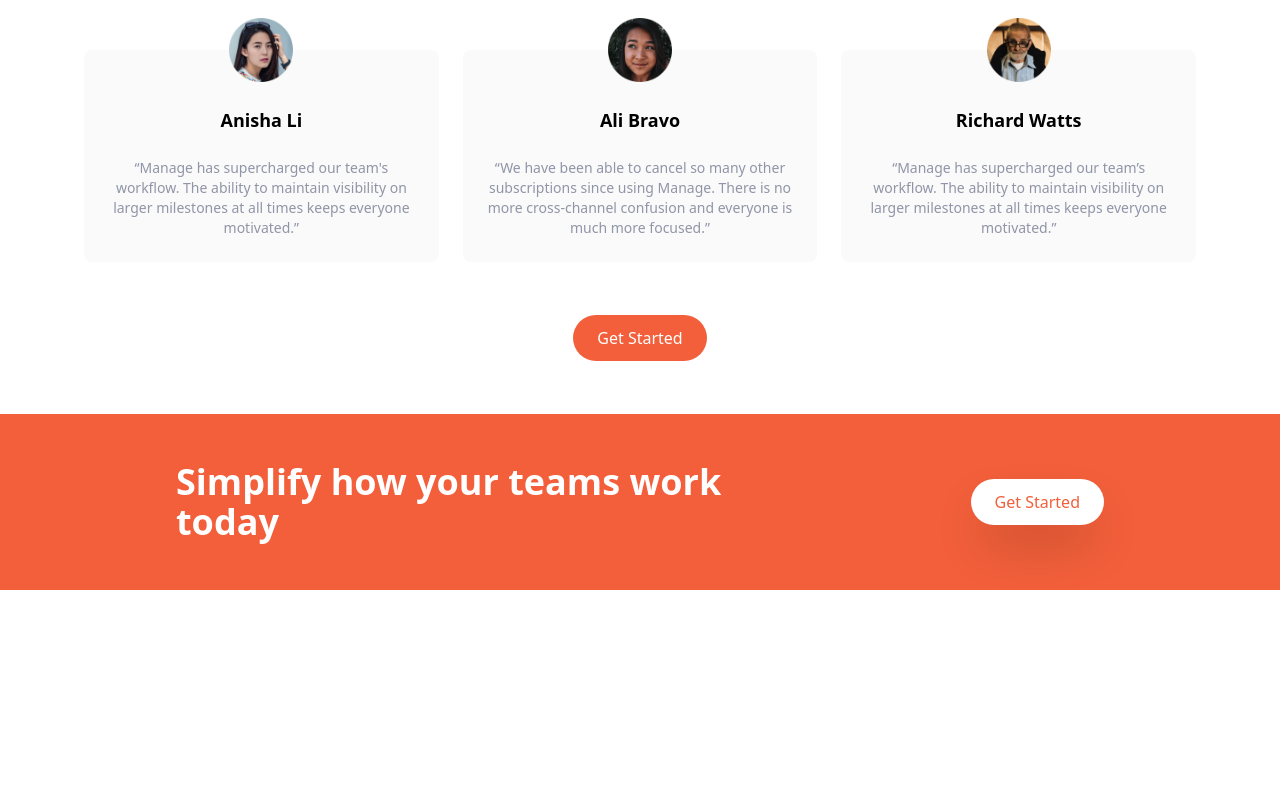
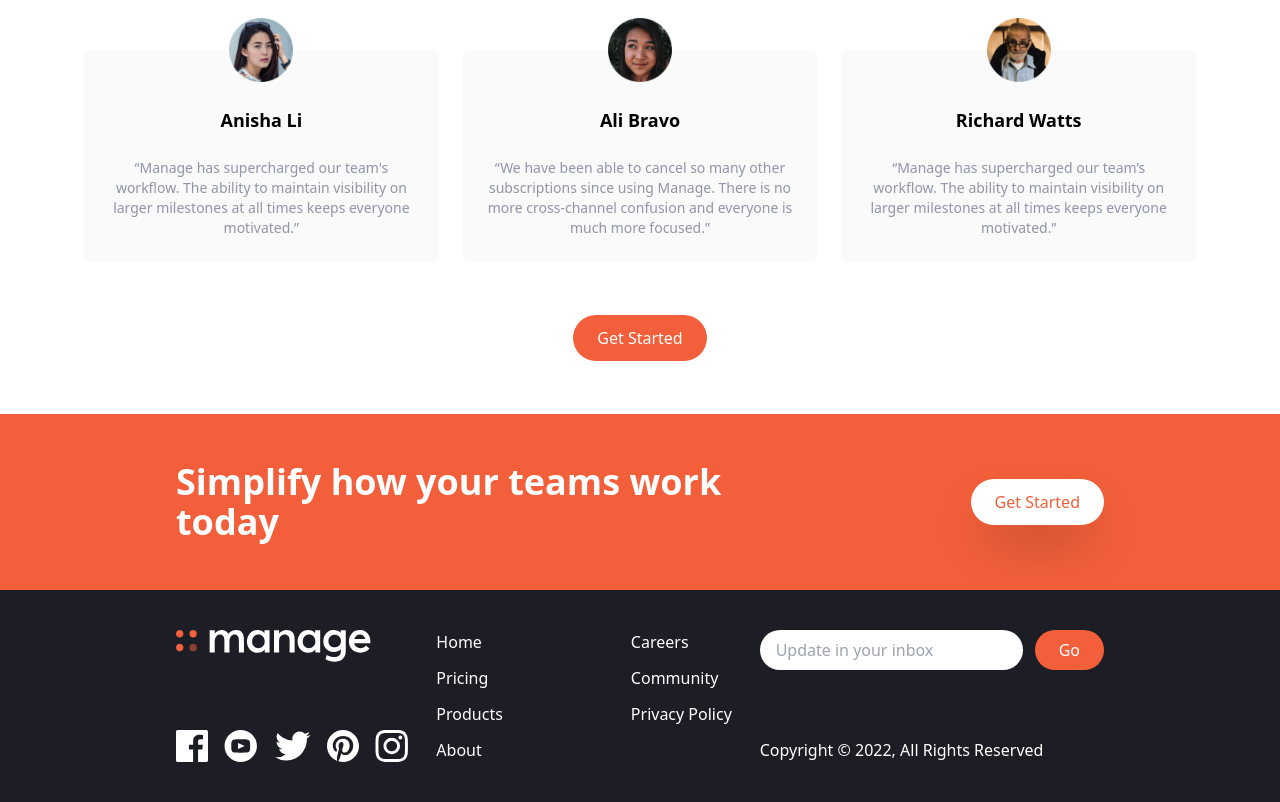
Before and after one commit to dulip-sameera/tailwind-landing-page, a website: page index.html in a window 1280 px wide. Shown: the part 1362-2164 px from the top of the page. Before the commit the page ends 1952 px from the top, so only its background shows below. Drawn offline with Linux system fonts and the light colour scheme.

Commit message:
add footer

```diff
--- a/index.html
+++ b/index.html
@@ -267,5 +267,84 @@
         </div>
       </div>
     </section>
+
+    <!-- Footer -->
+    <footer class="bg-veryDarkBlue">
+      <!-- Flex Container -->
+      <div
+        class="container flex flex-col-reverse justify-between px-6 py-10 mx-auto space-y-8 md:flex-row md:space-y-0"
+      >
+        <!-- LOGO and social links container -->
+        <div
+          class="flex flex-col-reverse items-center justify-between space-y-12 md:flex-col md:space-y-0 md:items-start"
+        >
+          <div class="mx-auto my-6 text-center text-white md:hidden">
+            Copyright &copy; 2022, All Rights Reserved
+          </div>
+          <!-- LOGO -->
+          <div>
+            <img src="./img/logo-white.svg" alt="" class="h-8" />
+          </div>
+          <!-- Social  Links Container-->
+          <div class="flex justify-center space-x-4">
+            <!-- Link 1 -->
+            <a href="#">
+              <img src="./img/icon-facebook.svg" alt="" class="h-8" />
+            </a>
+            <!-- Link 2 -->
+            <a href="#">
+              <img src="./img/icon-youtube.svg" alt="" class="h-8" />
+            </a>
+            <!-- Link 3 -->
+            <a href="#">
+              <img src="./img/icon-twitter.svg" alt="" class="h-8" />
+            </a>
+            <!-- Link 4 -->
+            <a href="#">
+              <img src="./img/icon-pinterest.svg" alt="" class="h-8" />
+            </a>
+            <!-- Link 5 -->
+            <a href="#">
+              <img src="./img/icon-instagram.svg" alt="" class="h-8" />
+            </a>
+          </div>
+        </div>
+        <!-- List Container -->
+        <div class="flex justify-around space-x-32">
+          <div class="flex flex-col space-y-3 text-white">
+            <a href="#" class="hover:text-brightRed">Home</a>
+            <a href="#" class="hover:text-brightRed">Pricing</a>
+            <a href="#" class="hover:text-brightRed">Products</a>
+            <a href="#" class="hover:text-brightRed">About</a>
+          </div>
+          <div class="flex flex-col space-y-3 text-white">
+            <a href="#" class="hover:text-brightRed">Careers</a>
+            <a href="#" class="hover:text-brightRed">Community</a>
+            <a href="#" class="hover:text-brightRed">Privacy Policy</a>
+          </div>
+        </div>
+
+        <!-- Input Container -->
+        <div class="flex flex-col justify-between">
+          <form>
+            <div class="flex space-x-3">
+              <input
+                type="text"
+                class="flex-1 px-4 rounded-full focus:outline-none"
+                placeholder="Update in your inbox"
+              />
+              <button
+                class="px-6 py-2 text-white rounded-full bg-brightRed hover:bg-brightRedLight focus:outline-none"
+              >
+                Go
+              </button>
+            </div>
+          </form>
+          <div class="hidden text-white md:block">
+            Copyright &copy; 2022, All Rights Reserved
+          </div>
+        </div>
+      </div>
+    </footer>
   </body>
 </html>
```
Also changed, not shown: css/main.css.
